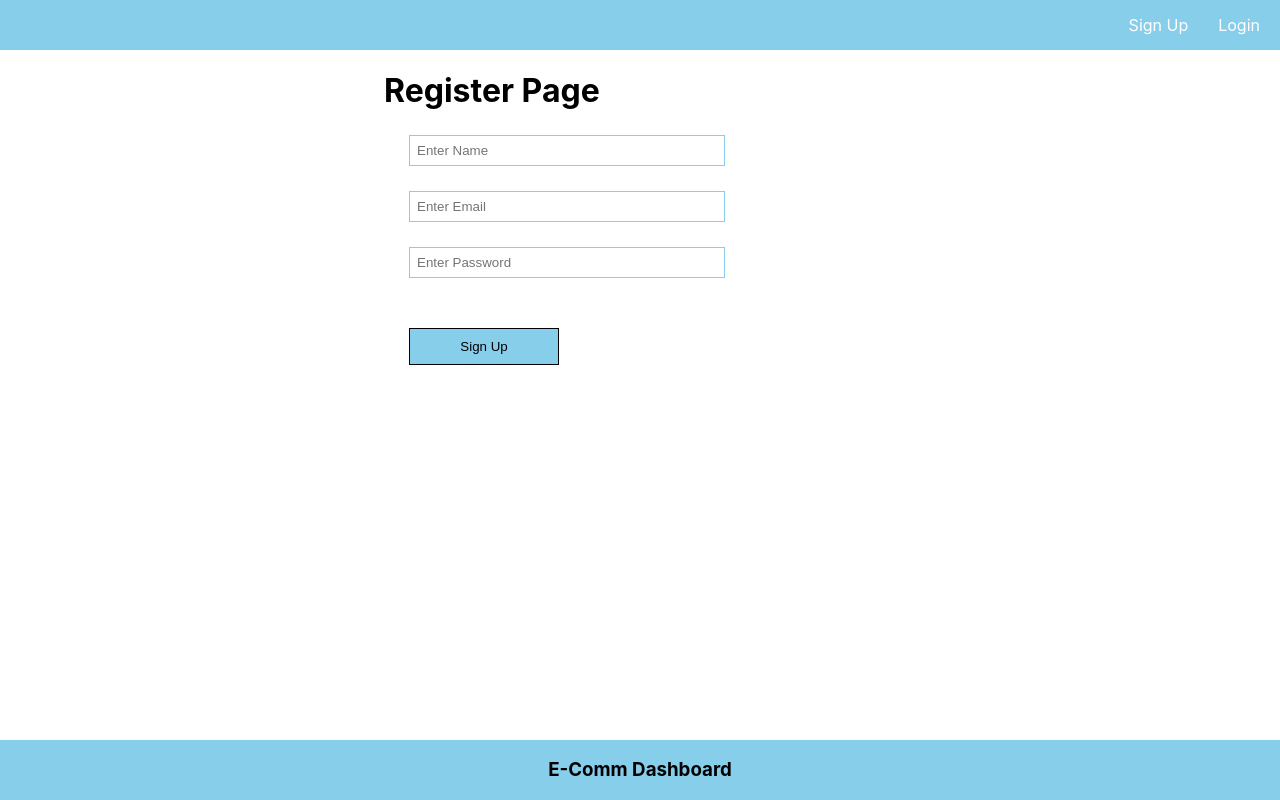
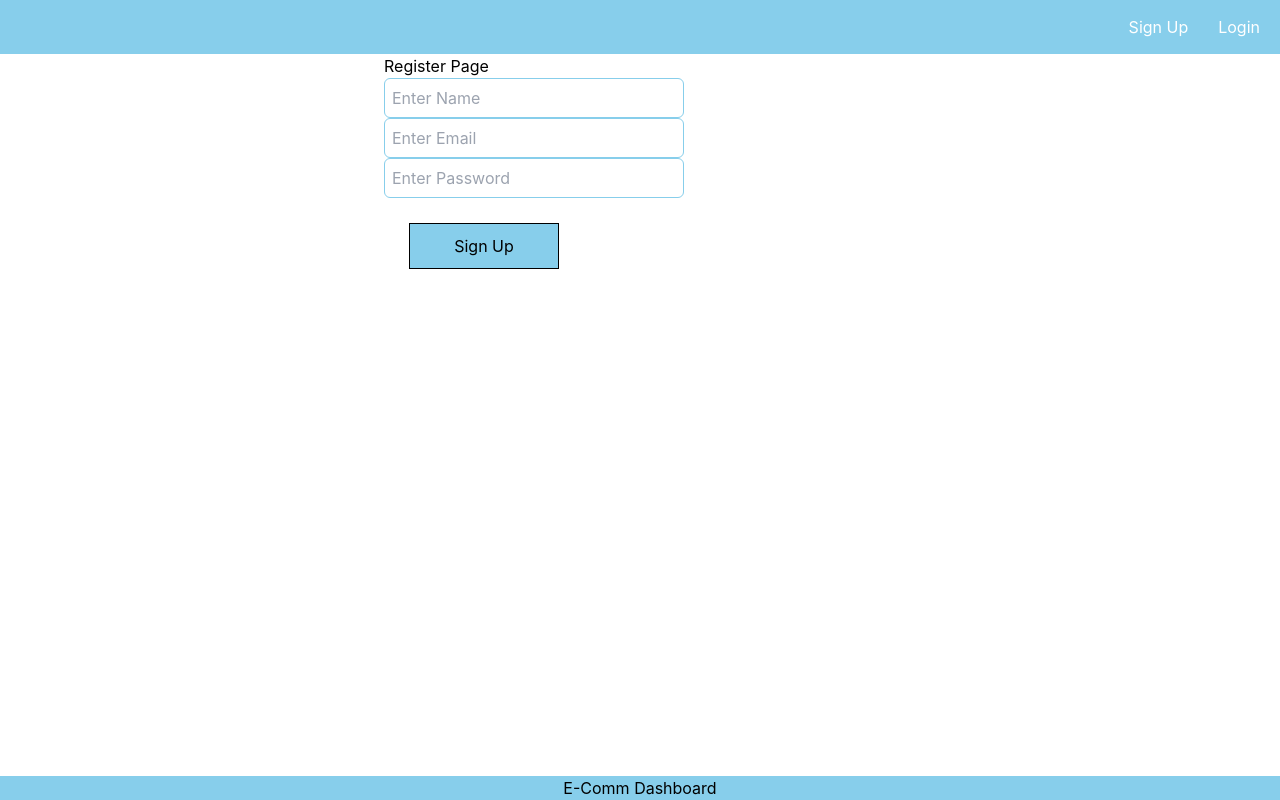
Before and after one commit to YadavBhargav/Node, a React (Create React App) app in the folder project-1/front/: page /signup in a window 1280 px wide. Built offline with nearby package versions, Linux system fonts and the light colour scheme.

Commit message:
Tailwind added and product level changes

```diff
--- a/project-1/front/package.json
+++ b/project-1/front/package.json
@@ -12,6 +12,7 @@
     "react-dom": "^18.2.0",
     "react-router-dom": "^6.15.0",
     "react-scripts": "5.0.1",
+    "tailwindcss": "^3.4.3",
     "web-vitals": "^2.1.4",
     "yup": "^1.3.2"
   },
--- a/project-1/front/src/App.css
+++ b/project-1/front/src/App.css
@@ -25,7 +25,7 @@
 
 .inputBox {
   display: block;
-  margin: 25px;
+  /* margin: 25px; */
   padding: 7px;
   width: 300px;
   border: 1px solid skyblue;
--- /dev/null
+++ b/project-1/front/src/components/common/alerts/FormErrorMessage.jsx
@@ -0,0 +1,5 @@
+import React from "react";
+const FormErrorMessage = (props) => {
+  return <div className="text-rose-500">{props.children}</div>;
+};
+export default FormErrorMessage;
--- a/project-1/front/src/components/common/formComponent/input.jsx
+++ b/project-1/front/src/components/common/formComponent/input.jsx
@@ -1,18 +1,29 @@
 import React from "react";
 import { Field, ErrorMessage } from "formik";
+import FormErrorMessage from "../alerts/FormErrorMessage";
 
-const input = ({ className, name, defaultValue, disabled, ...rest }) => {
+const input = ({
+  className,
+  name,
+  defaultValue,
+  disabled,
+  displayError = true,
+  ...rest
+}) => {
   return (
     <>
       <Field
         type="text"
         name={name}
         maxLength={255}
-        className={className}
+        className={`${"block w-full bg-white border border-neutral-200 hover:border-neutral-300 focus:border-neutral-300 focus:ring-0 focus:shadow-lg px-2 py-2 rounded-md"} ${className}`}
         autoComplete="new-password"
         disabled={disabled}
         {...rest}
       />
+      {!defaultValue && displayError === true && (
+        <ErrorMessage name={name} component={FormErrorMessage} />
+      )}
     </>
   );
 };
--- a/project-1/front/src/components/product/addProduct.jsx
+++ b/project-1/front/src/components/product/addProduct.jsx
@@ -1,6 +1,7 @@
 import React from "react";
 import { Formik, Form as FormikForm } from "formik";
 import Input from "../common/formComponent/input";
+import * as Yup from "yup";
 import productServices from "../../services/ProductServices/productServices";
 
 const addProduct = () => {
@@ -14,12 +15,19 @@ const addProduct = () => {
     companyId: "1",
   };
 
-  const onSubmit = (fields) => {
+  const validationSchema = Yup.object().shape({
+    name: Yup.string().required("Name is required"),
+    price: Yup.string().required("Price is required"),
+    category: Yup.string().required("Ccategory is required"),
+  });
+
+  const onSubmit = (fields, { resetForm }) => {
     productServices
       .createProduct({ ...fields })
       .then((response) => {
         if (response) {
           console.log(response, "response");
+          resetForm();
         }
       })
       .catch((error) => {
@@ -32,26 +40,29 @@ const addProduct = () => {
         initialValues={initialValues}
         onSubmit={onSubmit}
         enableReinitialize={true}
+        validationSchema={validationSchema}
       >
         {({}) => {
           return (
             <div className="product">
               <FormikForm>
+                <div className="py-2">
                   <Input
-                  className={"inputBox"}
+                    className={"w-56 m-2"}
                     placeholder="Enter Product Name"
                     name={"name"}
                   />
                   <Input
-                  className={"inputBox"}
+                    className={"w-56 m-2"}
                     placeholder="Enter Product Price"
                     name={"price"}
                   />
                   <Input
-                  className={"inputBox"}
+                    className={"w-56 m-2"}
                     placeholder="Enter Product Category"
                     name={"category"}
                   />
+                </div>
                 {/* <Input name={"companyId"} /> */}
 
                 <button className="appButton" type="submit">
--- a/project-1/front/src/index.css
+++ b/project-1/front/src/index.css
@@ -1,3 +1,7 @@
+@tailwind base;
+@tailwind components;
+@tailwind utilities;
+
 body {
   margin: 0;
   font-family: -apple-system, BlinkMacSystemFont, 'Segoe UI', 'Roboto', 'Oxygen',
--- /dev/null
+++ b/project-1/front/tailwind.config.js
@@ -0,0 +1,10 @@
+/** @type {import('tailwindcss').Config} */
+module.exports = {
+  content: [
+    "./src/**/*.{js,jsx,ts,tsx}",
+  ],
+  theme: {
+    extend: {},
+  },
+  plugins: [],
+}
```
Also changed, not shown: 1 other file (tests, documents, lock files or other folders). Lines whose indentation alone changed are shown as unchanged.
